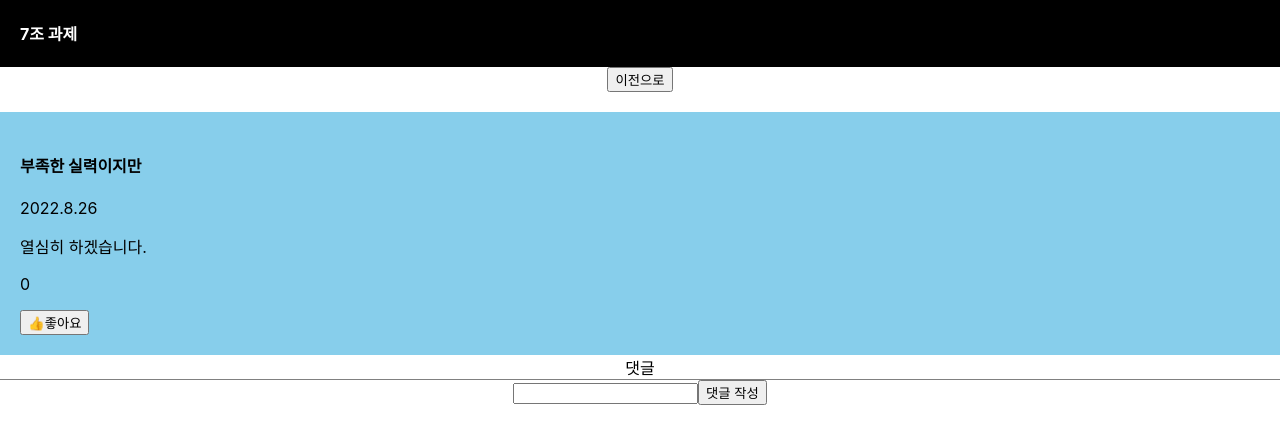
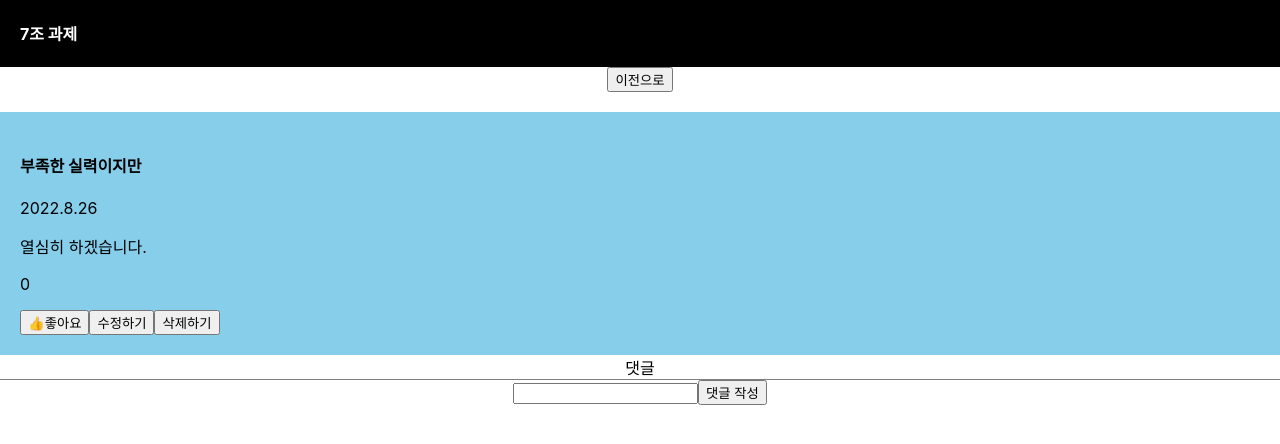
Before and after one commit to nonjee888/week3, a React (Create React App) app: page /view/1 in a window 1280 px wide. Shown: the top 444 px of the page. Built offline with nearby package versions, Linux system fonts and the light colour scheme.

Commit message:
버튼 상세페이지로 이동

```diff
--- a/src/components/detail/Detail.jsx
+++ b/src/components/detail/Detail.jsx
@@ -1,9 +1,11 @@
 import {useParams} from "react-router-dom"
 import { useSelector, useDispatch } from "react-redux/";
-import { likePost } from "../../redux/modules/posts";
+import { likePost, removePost, updatePost } from "../../redux/modules/posts";
+import {useNavigate} from "react-router-dom"
 
 const Detail = () =>{
     let dispatch = useDispatch();
+    let navigate = useNavigate();
     let {id} = useParams();
     let posts = useSelector((state)=>{return state.posts});
     let post = posts.find((post)=>{
@@ -20,6 +22,11 @@ const Detail = () =>{
             <button onClick={()=>{
                 dispatch(likePost(post.id))
             }}>👍좋아요</button>
+            <button>수정하기</button>
+          <button onClick={()=>{
+            dispatch(removePost(post.id));
+            navigate("/list")
+          }}>삭제하기</button>
           </div>
         </div>
     )
--- a/src/components/post/Post.jsx
+++ b/src/components/post/Post.jsx
@@ -1,6 +1,4 @@
 import {useNavigate} from "react-router-dom"
-import { useDispatch } from "react-redux/";
-import { removePost, updatePost } from "../../redux/modules/posts";
 import styled from "styled-components"
 
 const PostTitle = styled.h4`
@@ -13,7 +11,6 @@ color:purple;
 
 const Post = ({post}) => {
     let navigate = useNavigate();
-    let dispatch = useDispatch();
     return (
         <>
         <div className='list'>
@@ -21,10 +18,6 @@ const Post = ({post}) => {
         <p>{post.body}</p>
         <p>{post.date}</p>
         <div>
-        <button>수정하기</button>
-        <button onClick={()=>{
-            dispatch(removePost(post.id))
-        }}>삭제하기</button>
         </div>
       </div>
       </>
```
